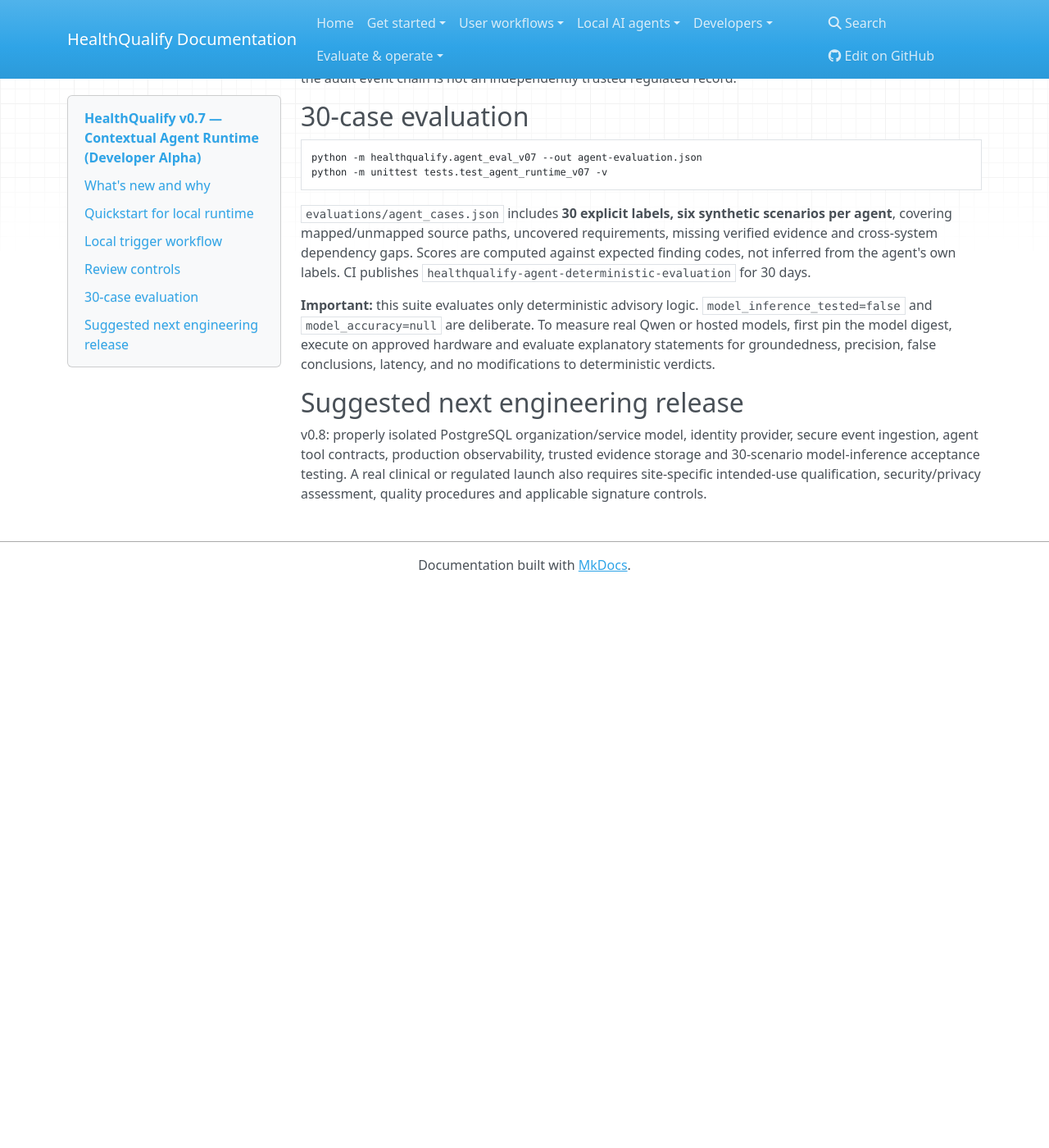
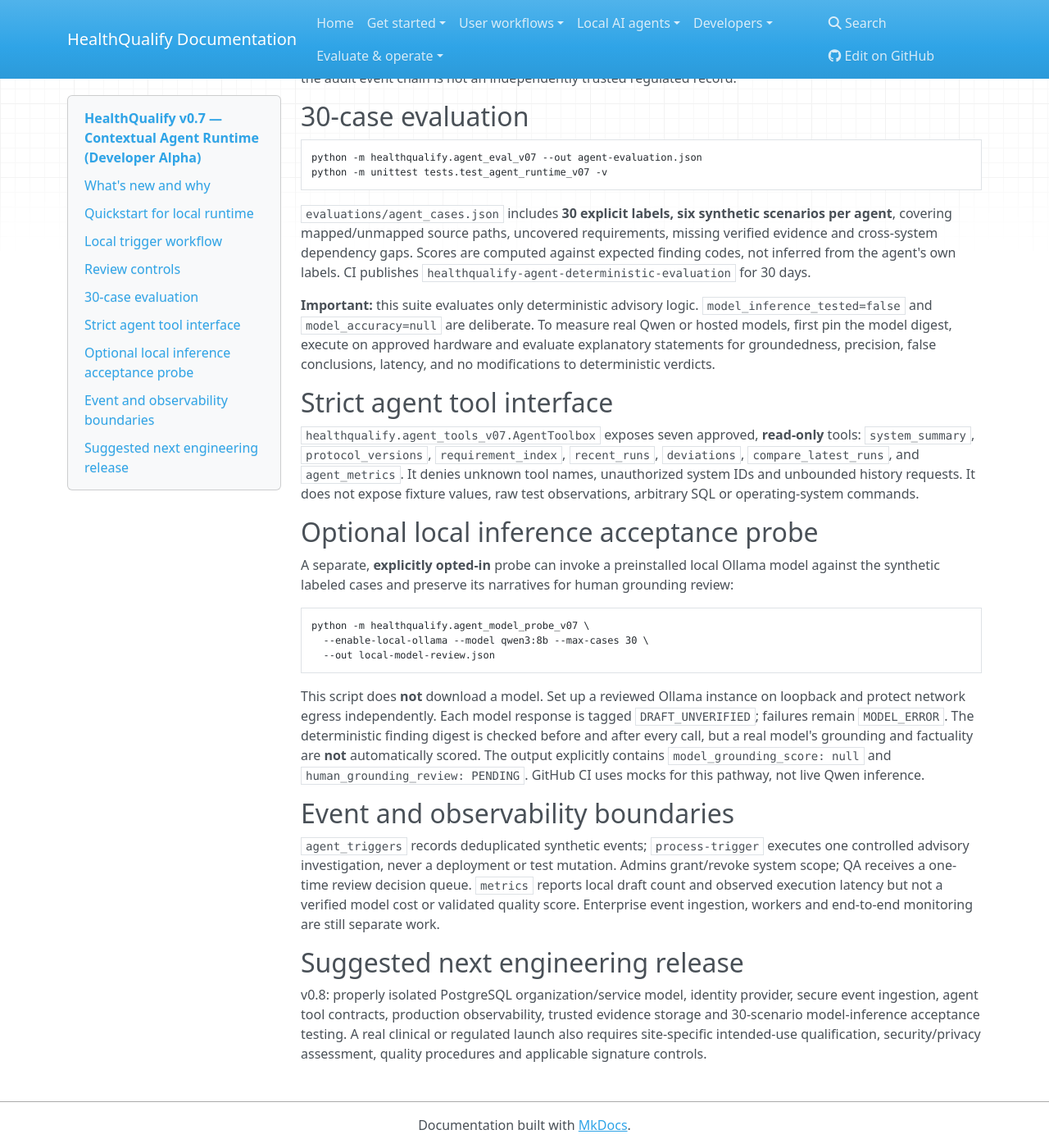
Before and after one commit to Tec-Wel/HealthQualify, an MkDocs documentation site: the page built from docs/AGENT_RUNTIME_V07.md, in a window 1280 px wide and 1400 px high, scrolled down 2187 px. Shown: the whole window at 82% size. Built offline with MkDocs 1.6.1, drawn with Linux system fonts in a browser that asks for light colours; nearby versions of some CDN libraries; before the commit the page ends 2904 px from its top, so only the background shows below that.

Commit message:
docs(agent): explicit tool contract and real-model acceptance procedure

````diff
--- a/docs/AGENT_RUNTIME_V07.md
+++ b/docs/AGENT_RUNTIME_V07.md
@@ -79,6 +79,26 @@ python -m unittest tests.test_agent_runtime_v07 -v
 
 **Important:** this suite evaluates only deterministic advisory logic. `model_inference_tested=false` and `model_accuracy=null` are deliberate. To measure real Qwen or hosted models, first pin the model digest, execute on approved hardware and evaluate explanatory statements for groundedness, precision, false conclusions, latency, and no modifications to deterministic verdicts.
 
+## Strict agent tool interface
+
+`healthqualify.agent_tools_v07.AgentToolbox` exposes seven approved, **read-only** tools: `system_summary`, `protocol_versions`, `requirement_index`, `recent_runs`, `deviations`, `compare_latest_runs`, and `agent_metrics`. It denies unknown tool names, unauthorized system IDs and unbounded history requests. It does not expose fixture values, raw test observations, arbitrary SQL or operating-system commands.
+
+## Optional local inference acceptance probe
+
+A separate, **explicitly opted-in** probe can invoke a preinstalled local Ollama model against the synthetic labeled cases and preserve its narratives for human grounding review:
+
+```bash
+python -m healthqualify.agent_model_probe_v07 \
+  --enable-local-ollama --model qwen3:8b --max-cases 30 \
+  --out local-model-review.json
+```
+
+This script does **not** download a model. Set up a reviewed Ollama instance on loopback and protect network egress independently. Each model response is tagged `DRAFT_UNVERIFIED`; failures remain `MODEL_ERROR`. The deterministic finding digest is checked before and after every call, but a real model's grounding and factuality are **not** automatically scored. The output explicitly contains `model_grounding_score: null` and `human_grounding_review: PENDING`. GitHub CI uses mocks for this pathway, not live Qwen inference.
+
+## Event and observability boundaries
+
+`agent_triggers` records deduplicated synthetic events; `process-trigger` executes one controlled advisory investigation, never a deployment or test mutation. Admins grant/revoke system scope; QA receives a one-time review decision queue. `metrics` reports local draft count and observed execution latency but not a verified model cost or validated quality score. Enterprise event ingestion, workers and end-to-end monitoring are still separate work.
+
 ## Suggested next engineering release
 
 v0.8: properly isolated PostgreSQL organization/service model, identity provider, secure event ingestion, agent tool contracts, production observability, trusted evidence storage and 30-scenario model-inference acceptance testing. A real clinical or regulated launch also requires site-specific intended-use qualification, security/privacy assessment, quality procedures and applicable signature controls.
````
